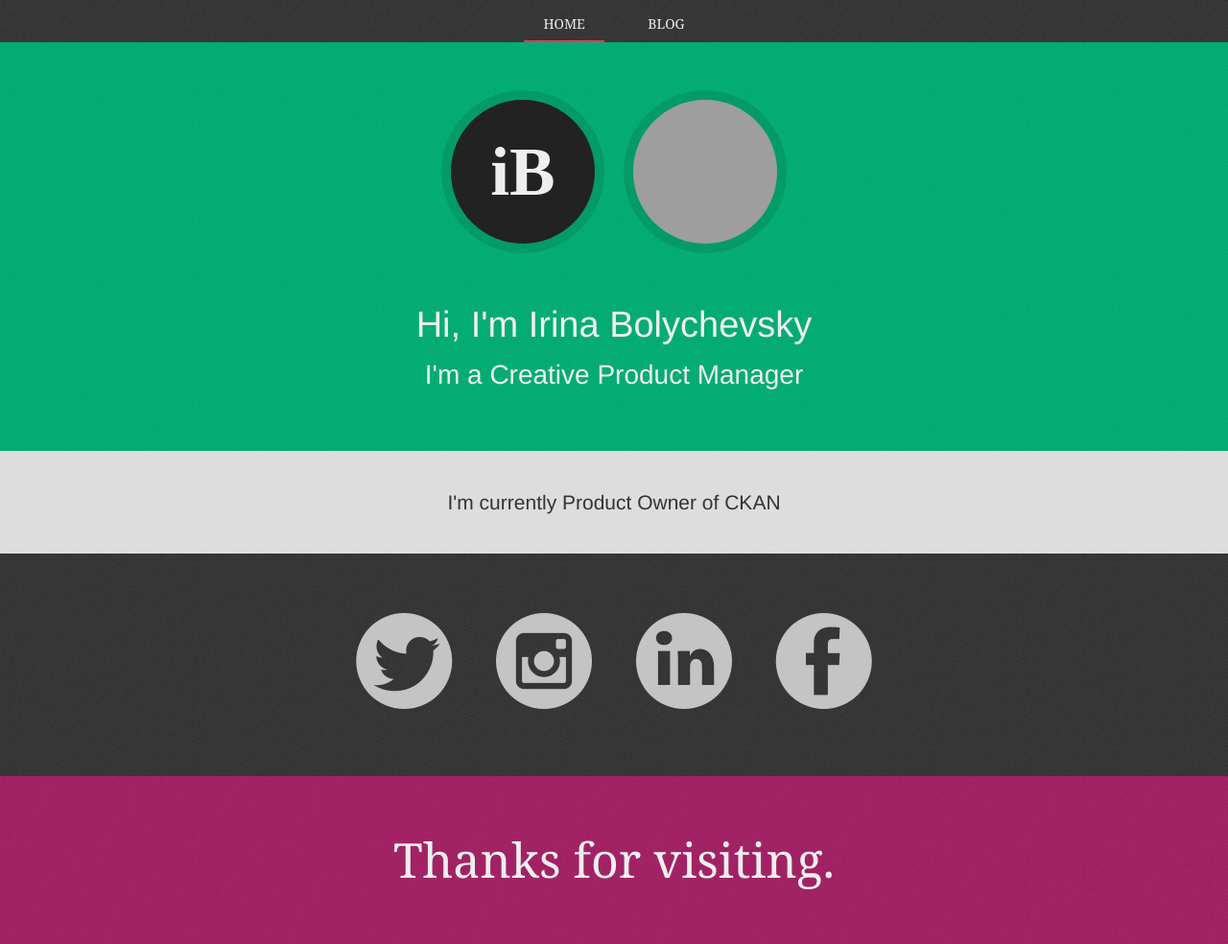
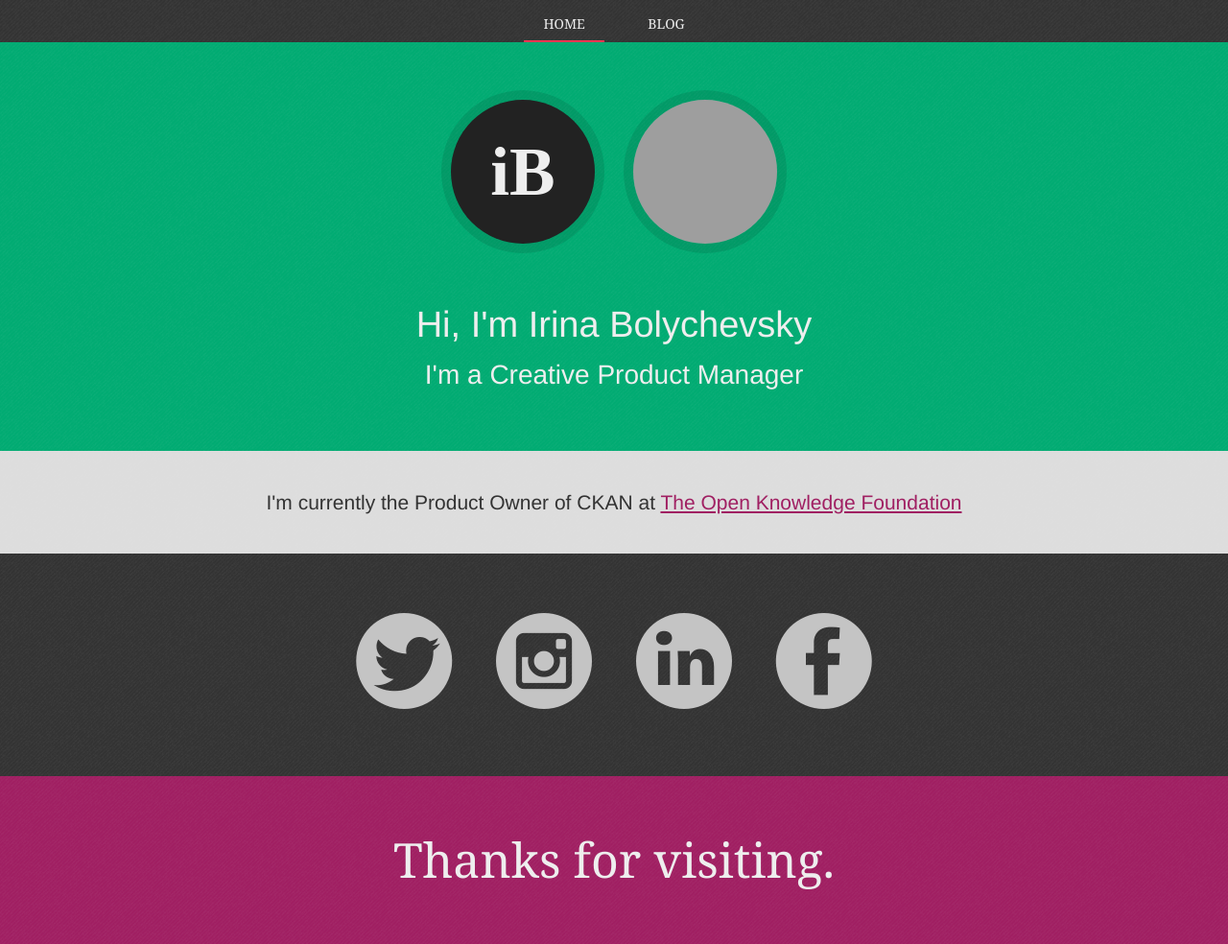
Before and after one commit to shevski/shevski.com, a Jekyll site: the page built from index.html, in a window 1280 px wide. Shown: the whole page at 96% size. Built offline with Jekyll 4.4.1, drawn with Linux system fonts in a browser that asks for light colours; grey boxes are pictures that could not be loaded.

Commit message:
Update index.html
added OKF link

```diff
--- a/index.html
+++ b/index.html
@@ -17,7 +17,7 @@ selected: home
 
 <section class="work">
 	<div class="wrap">
-		I'm currently Product Owner of CKAN
+		I'm currently the Product Owner of CKAN at <a href="http://okfn.org" target="_blanck">The Open Knowledge Foundation</a>
 	</div>
 </section>
 
```
